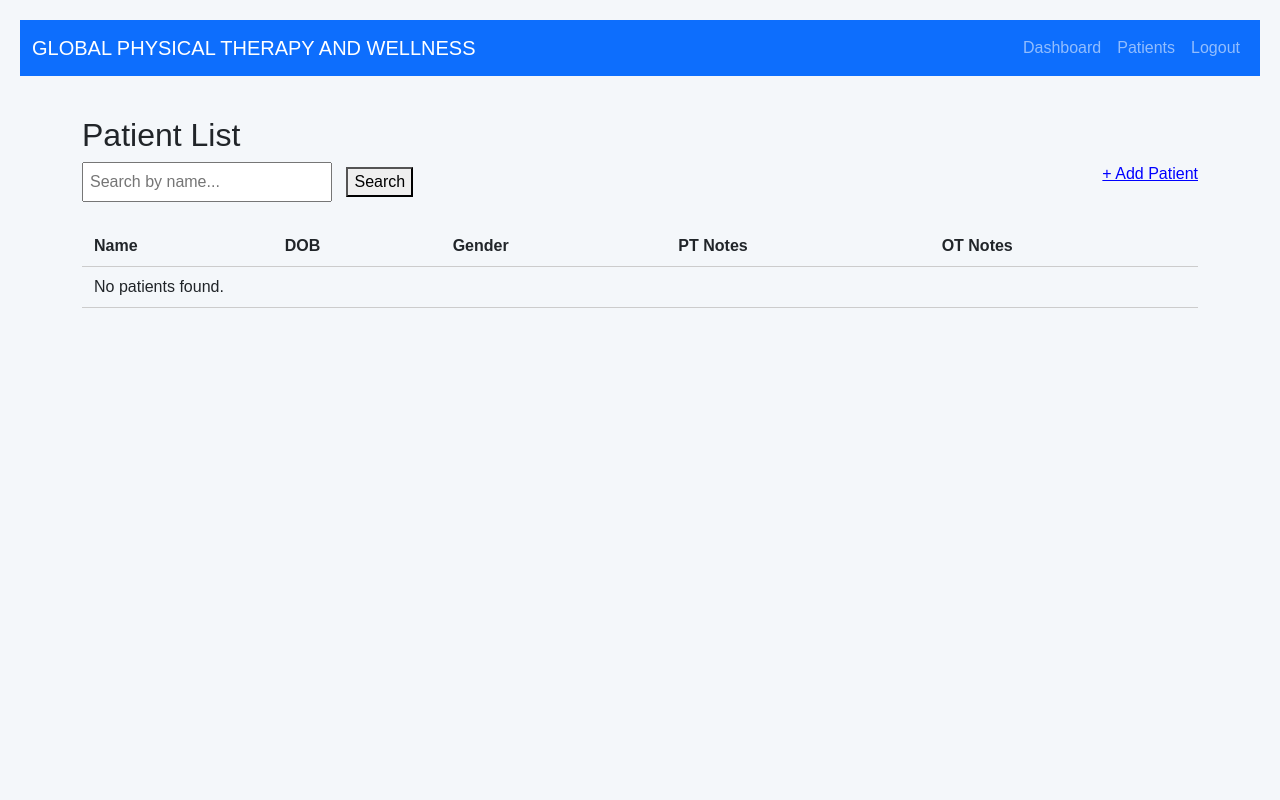
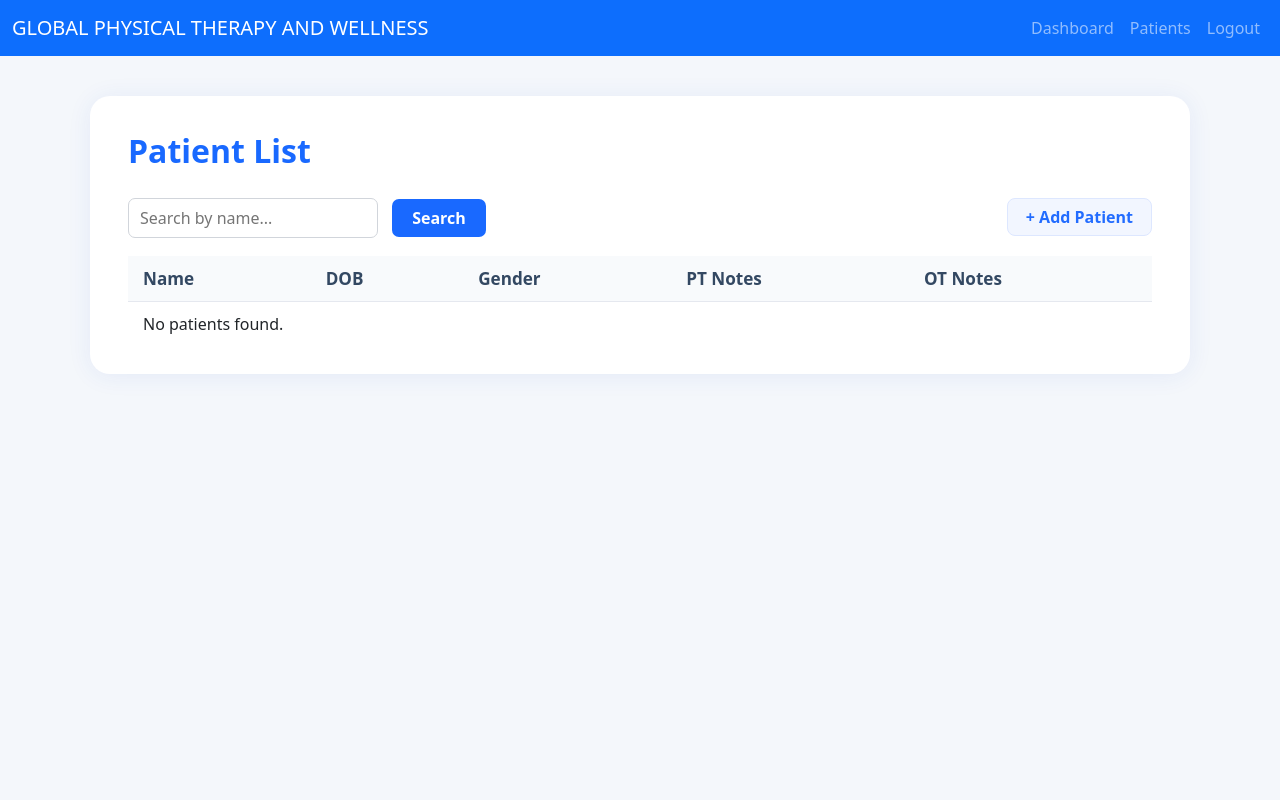
Before and after one commit to KLcoding01/PT-Builder, a Flask app: page /patients in a window 1280 px wide. Run offline with Flask 3, Linux system fonts and the light colour scheme; a user stored in the database is signed in; data that the repository does not hold is empty.

Commit message:
Initial commit

```diff
--- a/app.py
+++ b/app.py
@@ -217,13 +217,13 @@ def view_pt_notes(patient_id):
     print("Fetched notes:", [(n.id, n.patient_id) for n in notes])
     return render_template('pt_notes.html', notes=notes)
 
+
 @app.route('/view_note/<int:note_id>')
 @login_required
 def view_note(note_id):
     note = PTNote.query.get_or_404(note_id)
-    # Try to load fields_json (all form fields)
     fields = json.loads(note.fields_json) if note.fields_json else {}
-    return render_template("view_note_structure.html", note=note, fields=fields)
+    return render_template('view_note.html', fields=fields, note=note)
 
 
 @app.route('/patients/<int:patient_id>/ot-notes')
@@ -451,22 +451,18 @@ ALWAYS use this structure, always begin each statement with 'Pt will', and do NO
     return jsonify({"result": result})
 
 # ====== PT Save Patient Notes ======
+
 @app.route('/pt_eval_builder', methods=['GET', 'POST'])
 @login_required
 def pt_eval_builder():
     if request.method == 'POST':
         patient_id = request.form.get('patient_id')
-        generated_note = request.form.get('generated_note')
         doc_type = request.form.get('doc_type', 'Evaluation')
-        fields_json = json.dumps(dict(request.form))  # <-- THIS IS IMPORTANT
-
-        if not patient_id:
-            flash("Patient not selected or patient_id missing.", "danger")
-            return redirect(url_for('pt_eval_builder'))
-
+        content = request.form.get('generated_note', '')
+        fields_json = request.form.get('fields_json', '')
         note = PTNote(
-            patient_id=int(patient_id),
-            content=generated_note,
+            patient_id=patient_id,
+            content=content,
             user_id=current_user.id,
             doc_type=doc_type,
             fields_json=fields_json
@@ -475,6 +471,7 @@ def pt_eval_builder():
         db.session.commit()
         return redirect(url_for('view_pt_notes', patient_id=patient_id))
     return render_template('pt_eval_builder.html')
+
 
 @app.route('/pt_notes')
 @login_required
--- a/templates/patients.html
+++ b/templates/patients.html
@@ -1,27 +1,91 @@
 {% extends 'base.html' %}
 {% block content %}
-<!DOCTYPE html>
-<html>
-<head>
-  <title>Patients</title>
-  <style>
-    body { font-family: Arial, sans-serif; margin: 20px; }
-    table { width: 100%; border-collapse: collapse; }
-    th, td { padding: 8px 12px; border-bottom: 1px solid #ccc; text-align: left; }
-    input[type="text"] { padding: 6px; width: 250px; margin-right: 10px; }
-    a { color: blue; text-decoration: underline; }
-  </style>
-</head>
-<body>
+<style>
+  body, .main-bg {
+    background: #f4f7fb !important;
+    min-height: 100vh;
+  }
+  .main-content {
+    max-width: 1100px;
+    margin: 40px auto;
+    background: #fff;
+    border-radius: 20px;
+    box-shadow: 0 2px 24px 0 rgba(35,72,207,0.08);
+    padding: 36px 38px 28px 38px;
+  }
+  h2 {
+    font-weight: 700;
+    color: #1969ff;
+    margin-bottom: 1.7rem;
+  }
+  table {
+    width: 100%;
+    border-collapse: collapse;
+    background: #fff;
+    margin-top: 18px;
+  }
+  th, td {
+    padding: 10px 15px;
+    border-bottom: 1px solid #e5e8ef;
+    text-align: left;
+  }
+  th {
+    background: #f8fafc;
+    font-weight: 600;
+    color: #334862;
+    font-size: 1.07rem;
+  }
+  tr:last-child td {
+    border-bottom: none;
+  }
+  input[type="text"] {
+    padding: 7px 11px;
+    width: 250px;
+    border-radius: 7px;
+    border: 1px solid #d1d5db;
+    margin-right: 10px;
+    font-size: 1rem;
+  }
+  button[type="submit"] {
+    padding: 7px 20px;
+    border-radius: 7px;
+    background: #1969ff;
+    color: #fff;
+    border: none;
+    font-weight: 600;
+    margin-right: 10px;
+  }
+  a.add-btn {
+    float: right;
+    color: #226cff;
+    text-decoration: none;
+    font-weight: 700;
+    padding: 6px 18px;
+    border-radius: 8px;
+    background: #f2f6ff;
+    transition: background 0.16s;
+    border: 1.2px solid #dde7ff;
+  }
+  a.add-btn:hover {
+    background: #e8f0ff;
+    color: #1049b5;
+  }
+  a {
+    color: #1969ff;
+    text-decoration: underline;
+  }
+</style>
+
+<div class="main-content">
   <h2>Patient List</h2>
 
-  <form method="GET" action="{{ url_for('view_patients') }}">
+  <form method="GET" action="{{ url_for('view_patients') }}" style="margin-bottom: 18px;">
     <input type="text" name="q" placeholder="Search by name..." value="{{ query }}">
     <button type="submit">Search</button>
-    <a href="{{ url_for('add_patient') }}" style="float:right;">+ Add Patient</a>
+    <a href="{{ url_for('add_patient') }}" class="add-btn">+ Add Patient</a>
+    <div style="clear:both"></div>
   </form>
 
-  <br>
   <table>
     <thead>
       <tr>
@@ -46,6 +110,5 @@
       {% endfor %}
     </tbody>
   </table>
-</body>
-</html>
+</div>
 {% endblock %}
--- a/templates/pt_eval.html
+++ b/templates/pt_eval.html
@@ -33,6 +33,7 @@
             </div>
           </div>
           <input type="hidden" name="generated_note" id="pt-generated-note">
+          <input type="hidden" name="fields_json" id="pt-fields-json">
         </form>
         <ul class="nav nav-tabs mb-2" id="pt-inner-tab" role="tablist">
           <li class="nav-item"><a class="nav-link active" data-bs-toggle="tab" href="#pt-patientinfo" role="tab">Patient Info</a></li>
@@ -482,6 +483,7 @@
 // ADD THIS BLOCK BELOW:
 document.querySelector('form[action="/pt_eval_builder"]').addEventListener('submit', function(e) {
   const fields = ptGetFields();
+  // Build preview string for search/table preview
   let content =
     `Patient Name: ${fields.patient_name || ''}\n` +
     `DOB: ${fields.dob || ''}\n` +
@@ -503,6 +505,8 @@
     `Assessment Summary:\n${fields.summary || ''}\n\n` +
     `Goals:\n${fields.goals || ''}\nFrequency/Duration: ${fields.frequency || ''}\nIntervention:\n${fields.intervention || ''}\nProcedures:\n${fields.procedures || ''}\n`;
   document.getElementById('pt-generated-note').value = content;
+  // Also set structured JSON for later viewing
+  document.getElementById('pt-fields-json').value = JSON.stringify(fields);
 });
 </script>
 
```
Lines whose indentation alone changed are shown as unchanged.
